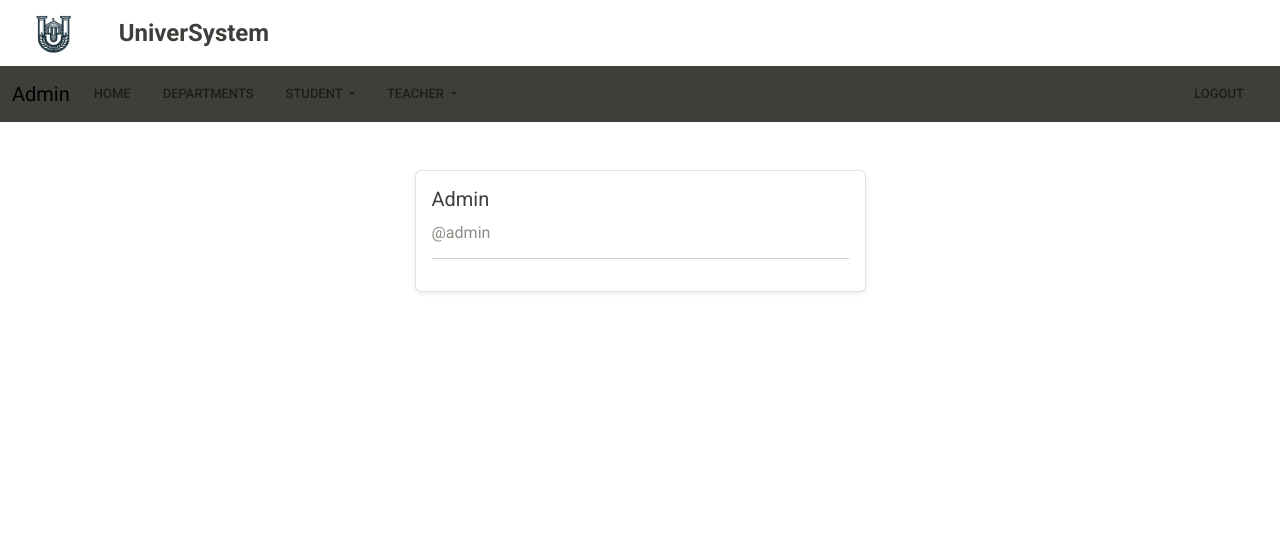
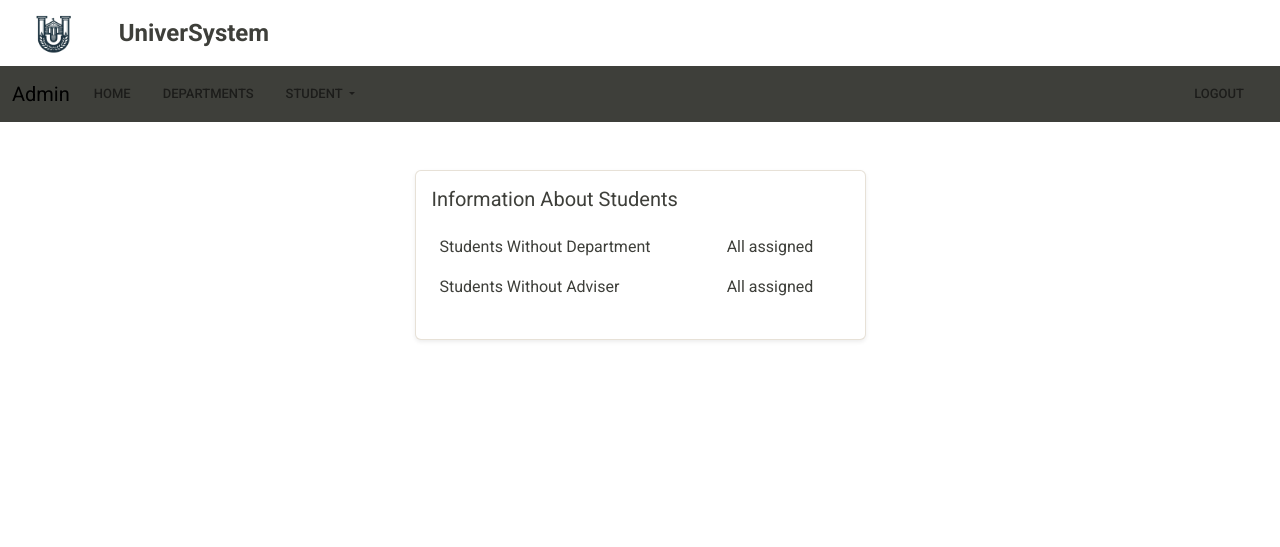
Before and after one commit to damlanuryilmaz/University-Control-Panel, a Django app: page /main/ in a window 1280 px wide. Shown: the top 547 px of the page. Run offline with Django 5.2, Linux system fonts and the light colour scheme; a user stored in the database is signed in; data comes from the database, SQL or seed files in the repository; both versions use the stored data as it was after the commit; some libraries are stand-ins or nearby versions.

Commit message:
Main pages updated

```diff
--- a/baseapp/templates/baseapp/index.html
+++ b/baseapp/templates/baseapp/index.html
@@ -20,7 +20,15 @@
         </div>
       </div>
     </div>
-    {% endif %} {% include 'baseapp/partials/_home_first_card.html' %} {% if user.status == 'Student' %} {% include 'baseapp/partials/_home_student.html' %} {% endif %}
+    {% include 'baseapp/partials/_home_student.html' %}
+    {% endif %} {% if not user.status == 'Admin' %}
+    {% include 'baseapp/partials/_home_first_card.html' %}
+    {% endif %}
+    {% if user.status == 'Admin' %}
+    {% include 'baseapp/partials/_home_admin.html' %}
+    {% elif user.status == 'Teacher' %}
+    {% include 'baseapp/partials/_home_teacher.html' %}
+    {% endif %}
   </div>
 </div>
 {% endblock content %}
--- /dev/null
+++ b/baseapp/templates/baseapp/partials/_home_admin.html
@@ -0,0 +1,19 @@
+<div class="col-md-5">
+  <div class="card shadow-sm">
+    <div class="card-body">
+      <h5 class="card-title mb-3">Information About Students</h5>
+      <table class="table table-borderless">
+        <tbody>
+          <tr>
+            <td>Students Without Department</td>
+            <td>{% if not students_wo_department %} All assigned {% else %} {{ students_wo_department|length }} students {% endif %}</td>
+          </tr>
+          <tr>
+            <td>Students Without Adviser</td>
+            <td>{% if not students_wo_adviser %} All assigned {% else %} {{ students_wo_adviser|length }} students {% endif %}</td>
+          </tr>
+        </tbody>
+      </table>
+    </div>
+  </div>
+</div>
--- a/baseapp/templates/baseapp/partials/_home_first_card.html
+++ b/baseapp/templates/baseapp/partials/_home_first_card.html
@@ -13,11 +13,6 @@
       {% else %}
       <p class="card-text mb-3"><strong>Department:</strong> {{ student.department }}</p>
       {% endif %}
-      {% elif user.status == 'Teacher' %}
-      <p class="card-text mb-3"><strong>Lessons:</strong></p>
-      {% for lesson in teacher.lessons.all%}
-      <p class="card-text mb-3">{{ lesson.title }}</p>
-      {% endfor %}
       {% endif %}
     </div>
   </div>
--- a/baseapp/views.py
+++ b/baseapp/views.py
@@ -27,20 +27,29 @@ class IndexView(LoginRequiredMixin, View):  # Main page
 
         elif user.status == 'Teacher':
             teacher = Teacher.objects.get(user=request.user)
+            lessons_with_student_count = [
+                {'lesson': lesson, 'student_count': lesson.student_set.count()}
+                for lesson in teacher.lessons.all()
+            ]
+
             context = {
                 'user': user,
                 'teacher': teacher,
-                'lessons': teacher.lessons.all(),
+                'lessons_with_student_count': lessons_with_student_count,
             }
             return render(request, 'baseapp/index.html', context)
 
         elif user.status == 'Admin':
+            students_wo_department = Student.objects.filter(department=None)
+            students_wo_adviser = Student.objects.filter(adviser=None)
             context = {
                 'user': user,
+                'students_wo_department': students_wo_department,
+                'students_wo_adviser': students_wo_adviser,
             }
             return render(request, 'baseapp/index.html', context)
 
-        return render(request, 'accountapp/login.html')
+        return redirect('login')
 
 
 class DepartmentView(LoginRequiredMixin, View):  # Select the department
--- a/teacherapp/templates/teacherapp/teacher_messages.html
+++ b/teacherapp/templates/teacherapp/teacher_messages.html
@@ -43,7 +43,8 @@
       <li class="page-item disabled">
         <a class="page-link" href="#">&laquo;</a>
       </li>
-      {% endif %} {% for num in messages_from_student.paginator.page_range %} {% if messages_from_student.number == num %}
+      {% endif %} {% for num in messages_from_student.paginator.page_range %} {% if messages_from_student.number == num
+      %}
       <li class="page-item active">
         <a class="page-link" href="#">{{ num }}</a>
       </li>
--- a/teacherapp/urls.py
+++ b/teacherapp/urls.py
@@ -1,9 +1,6 @@
 from django.urls import path
 from .views import (
-    GradeView,
-    SendMessageView,
-    MessageView,
-    LessonSelectView,
+    GradeView, SendMessageView, MessageView, LessonSelectView,
     SubmitLessonsView,
     DeleteMessageView,
     UpdateCapacityView,
--- a/templates/partials/_navbar.html
+++ b/templates/partials/_navbar.html
@@ -72,14 +72,6 @@
             <li><a class="dropdown-item" href="{% url 'assign_adviser' %}">Assign Adviser</a></li>
           </ul>
         </li>
-        <li class="nav-item dropdown me-3">
-          <a class="nav-link dropdown-toggle" href="#" role="button" data-bs-toggle="dropdown" aria-expanded="false">
-            Teacher
-          </a>
-          <ul class="dropdown-menu">
-            <li><a class="dropdown-item" href="">Lesson</a></li>
-          </ul>
-        </li>
         {% endif %} {% if not user.status == 'Admin' %}
         <li class="nav-item">
           <a class="nav-link">Welcome, {{ user.first_name|title }}</a>
```
Also changed, not shown: baseapp/templates/baseapp/partials/_home_teacher.html (added, +29 -0 lines), db.sqlite3, 3 other files.
